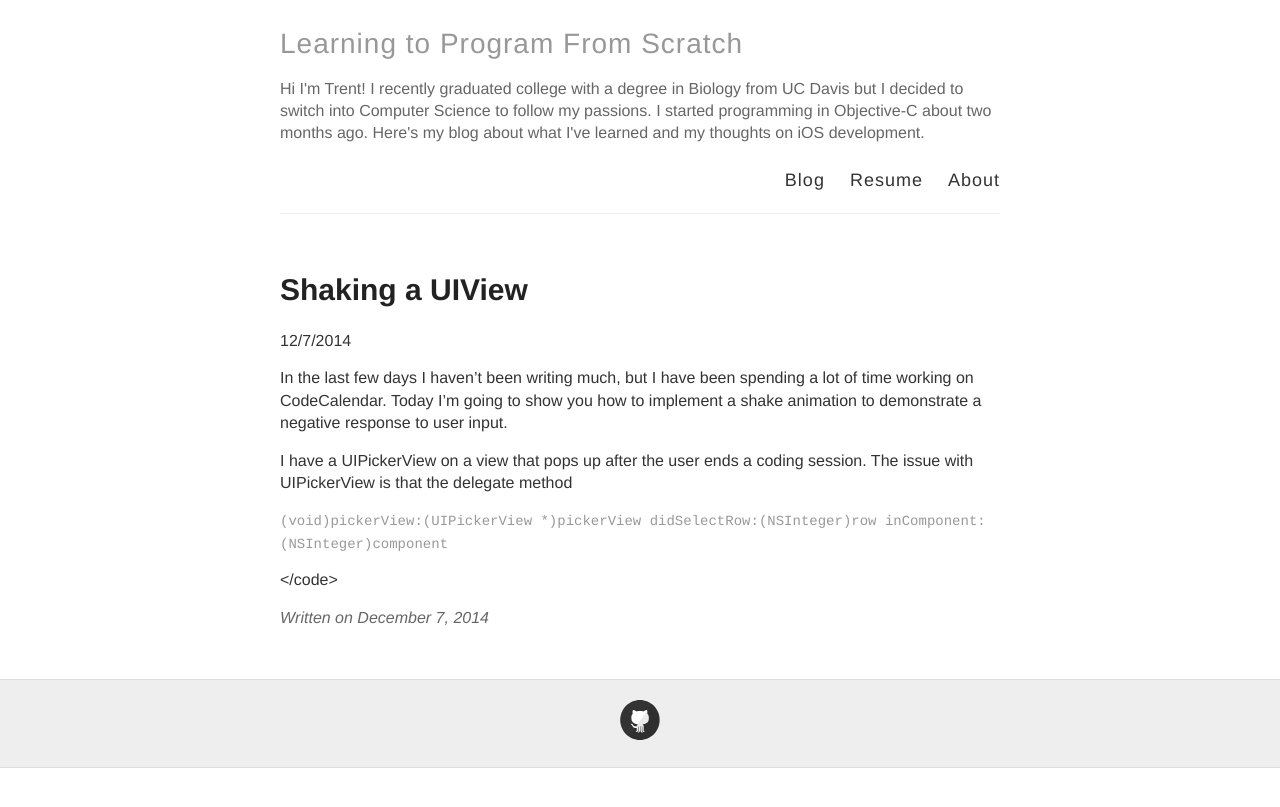
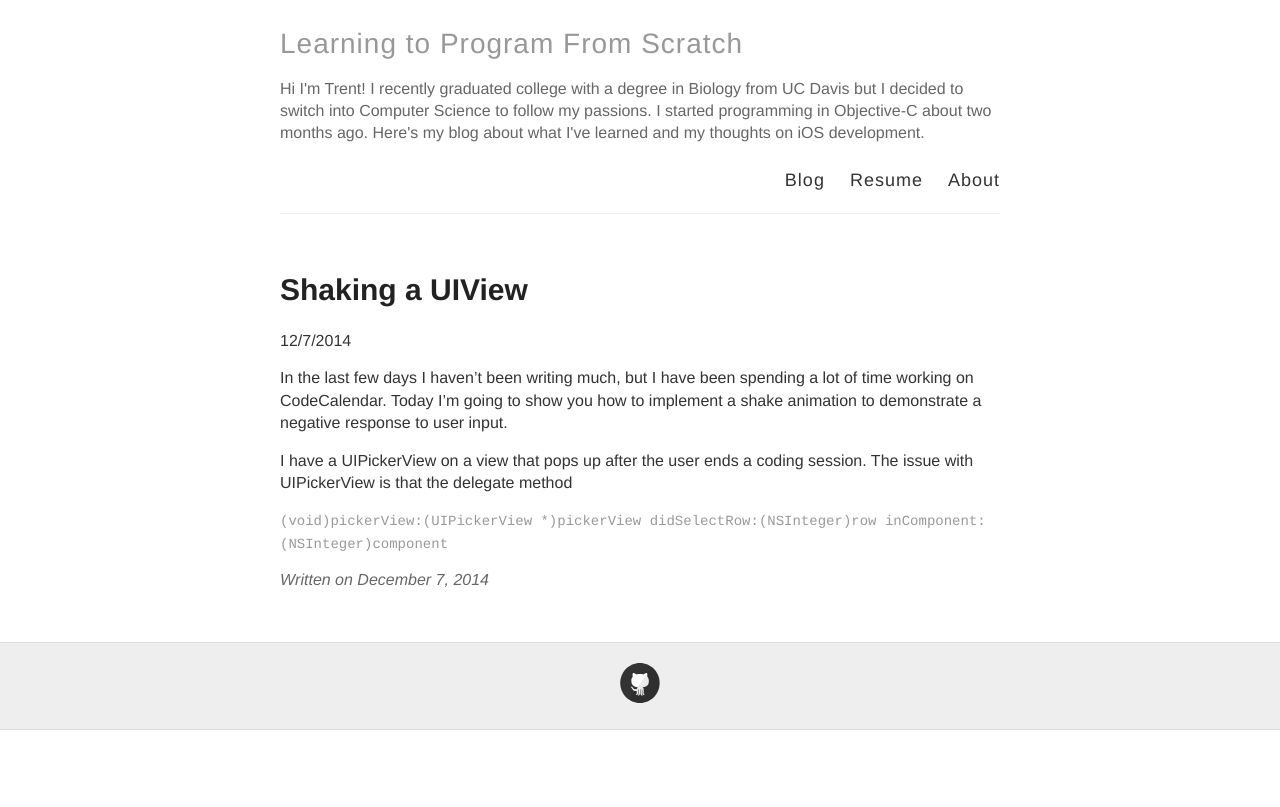
Before and after one commit to trentyou/trentyou.github.io, a Jekyll site: the page built from _posts/2014-12-7-Shaking a UIView.md, in a window 1280 px wide. Shown: the top 807 px of the page. Built offline with Jekyll 4.4.1, drawn with Linux system fonts in a browser that asks for light colours.

Commit message:
Updated 2014-12-7-Shaking a UIView.md

```diff
--- a/_posts/2014-12-7-Shaking a UIView.md
+++ b/_posts/2014-12-7-Shaking a UIView.md
@@ -12,5 +12,3 @@ I have a UIPickerView on a view that pops up after the user ends a coding sessio
 
 <code>
 (void)pickerView:(UIPickerView *)pickerView didSelectRow:(NSInteger)row inComponent:(NSInteger)component
-
-</code>
```
